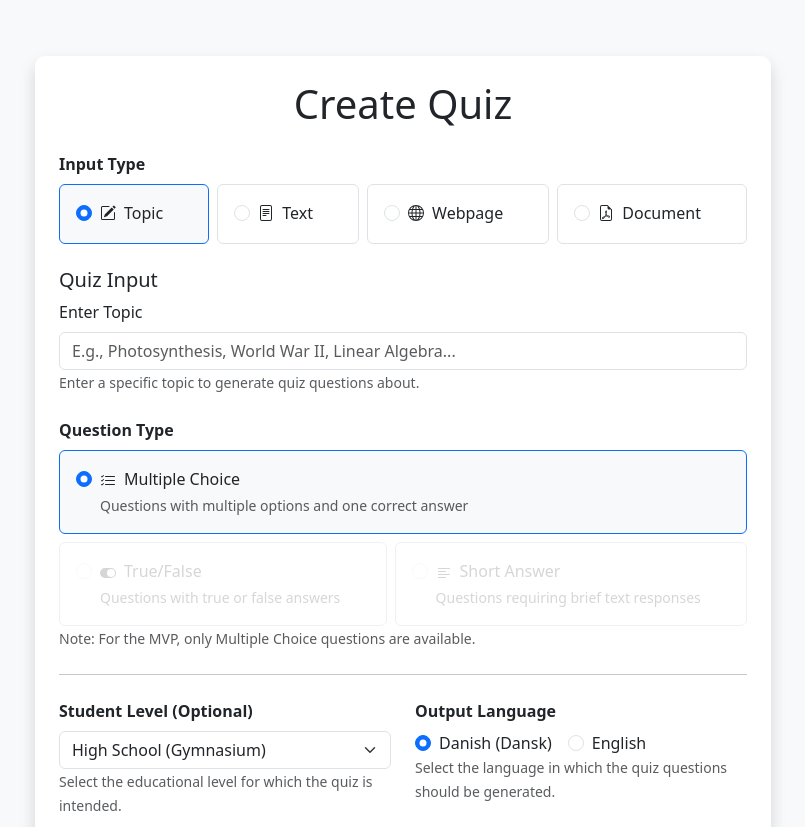
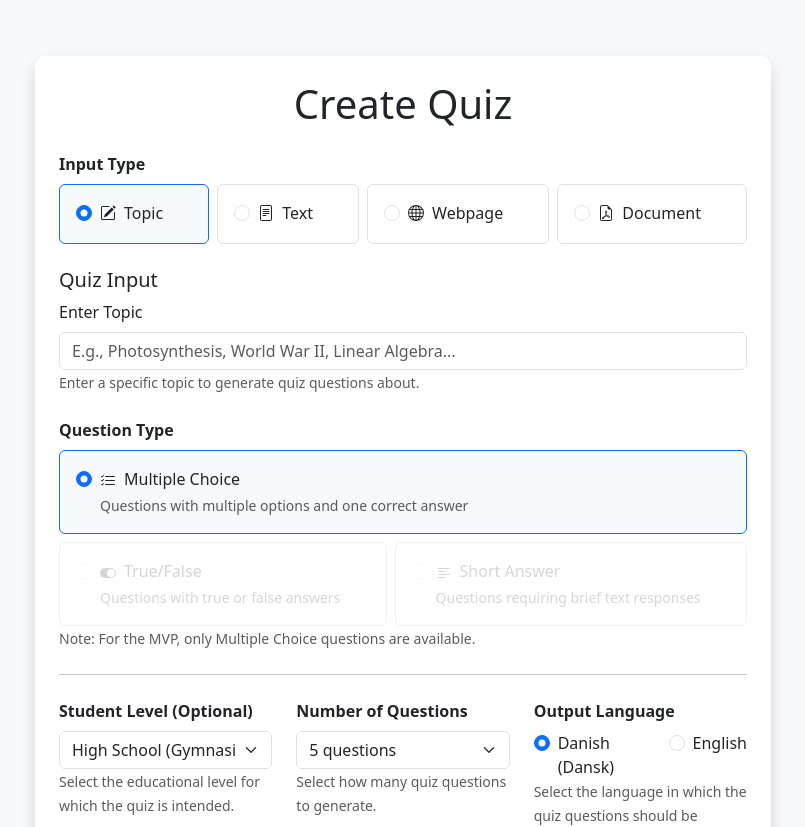
Before and after one commit to s194599/Thesis-App, a React (Create React App) app in the folder Cursor/client/: page / in a window 1280 px wide. Shown: the top 827 px of the page, without its empty margins (237-1042 px from the left). Built offline with nearby package versions, Linux system fonts and the light colour scheme.

Commit message:
numQuestions

```diff
--- /dev/null
+++ b/Cursor/client/src/components/NumQuestionsSelector.js
@@ -0,0 +1,35 @@
+import React from "react";
+import { Form } from "react-bootstrap";
+import { useQuizContext } from "../context/QuizContext";
+
+const NumQuestionsSelector = () => {
+  const { formData, updateFormData } = useQuizContext();
+
+  // Create array of options from 1 to 10
+  const questionOptions = Array.from({ length: 10 }, (_, i) => i + 1);
+
+  return (
+    <div className="mb-4">
+      <Form.Group>
+        <Form.Label className="fw-bold">Number of Questions</Form.Label>
+        <Form.Select
+          value={formData.numQuestions}
+          onChange={(e) =>
+            updateFormData("numQuestions", parseInt(e.target.value, 10))
+          }
+        >
+          {questionOptions.map((num) => (
+            <option key={num} value={num}>
+              {num} {num === 1 ? "question" : "questions"}
+            </option>
+          ))}
+        </Form.Select>
+        <Form.Text className="text-muted">
+          Select how many quiz questions to generate.
+        </Form.Text>
+      </Form.Group>
+    </div>
+  );
+};
+
+export default NumQuestionsSelector;
--- a/Cursor/client/src/components/QuizForm.js
+++ b/Cursor/client/src/components/QuizForm.js
@@ -6,6 +6,7 @@ import QuizInputSection from "./QuizInputSection";
 import QuestionTypeSelector from "./QuestionTypeSelector";
 import StudentLevelSelector from "./StudentLevelSelector";
 import LanguageSelector from "./LanguageSelector";
+import NumQuestionsSelector from "./NumQuestionsSelector";
 import LoadingSpinner from "./LoadingSpinner";
 import QuizOutput from "./QuizOutput";
 import { generateQuiz, uploadFile, fetchUrlContent } from "../services/api";
@@ -95,6 +96,7 @@ const QuizForm = () => {
         studentLevel: formData.studentLevel,
         additionalInstructions: formData.additionalInstructions,
         language: formData.language,
+        numQuestions: formData.numQuestions,
       };
 
       // Send to backend for quiz generation
@@ -136,11 +138,15 @@ const QuizForm = () => {
           <hr className="my-4" />
 
           <div className="row">
-            <div className="col-md-6">
+            <div className="col-md-4">
               {/* Student level selection */}
               <StudentLevelSelector />
             </div>
-            <div className="col-md-6">
+            <div className="col-md-4">
+              {/* Number of questions selection */}
+              <NumQuestionsSelector />
+            </div>
+            <div className="col-md-4">
               {/* Language selection */}
               <LanguageSelector />
             </div>
--- a/Cursor/client/src/context/QuizContext.js
+++ b/Cursor/client/src/context/QuizContext.js
@@ -1,4 +1,4 @@
-import React, { createContext, useState, useContext } from 'react';
+import React, { createContext, useState, useContext } from "react";
 
 const QuizContext = createContext();
 
@@ -11,40 +11,56 @@ const sampleQuiz = {
   questions: [
     {
       id: "q1",
-      question: "What is the green pigment in plants that absorbs sunlight called?",
+      question:
+        "What is the green pigment in plants that absorbs sunlight called?",
       options: ["Chlorophyll", "Carotene", "Xanthophyll", "Melanin"],
       correctAnswer: "Chlorophyll",
-      explanation: "Chlorophyll is the green pigment in plants that captures sunlight for photosynthesis."
+      explanation:
+        "Chlorophyll is the green pigment in plants that captures sunlight for photosynthesis.",
     },
     {
       id: "q2",
-      question: "What is the process by which plants make their own food using sunlight?",
-      options: ["Photosynthesis", "Respiration", "Transpiration", "Germination"],
+      question:
+        "What is the process by which plants make their own food using sunlight?",
+      options: [
+        "Photosynthesis",
+        "Respiration",
+        "Transpiration",
+        "Germination",
+      ],
       correctAnswer: "Photosynthesis",
-      explanation: "Photosynthesis is the process where plants convert light energy into chemical energy to fuel their activities."
+      explanation:
+        "Photosynthesis is the process where plants convert light energy into chemical energy to fuel their activities.",
     },
     {
       id: "q3",
       question: "Which organelle is known as the 'powerhouse' of the cell?",
-      options: ["Mitochondria", "Nucleus", "Chloroplast", "Endoplasmic reticulum"],
+      options: [
+        "Mitochondria",
+        "Nucleus",
+        "Chloroplast",
+        "Endoplasmic reticulum",
+      ],
       correctAnswer: "Mitochondria",
-      explanation: "Mitochondria generate most of the cell's supply of ATP, used as a source of chemical energy."
-    }
-  ]
+      explanation:
+        "Mitochondria generate most of the cell's supply of ATP, used as a source of chemical energy.",
+    },
+  ],
 };
 
 export const QuizProvider = ({ children }) => {
   // Main form state
   const [formData, setFormData] = useState({
-    inputType: 'topic',         // topic, text, webpage, document
-    topic: '',                  // Used when inputType is 'topic'
-    text: '',                   // Used when inputType is 'text'
-    url: '',                    // Used when inputType is 'webpage'
-    file: null,                 // Used when inputType is 'document'
-    questionType: 'multipleChoice', // multipleChoice, trueFalse, shortAnswer
-    studentLevel: 'highSchool', // studentLevel (optional)
-    additionalInstructions: '', // Additional instructions (optional)
-    language: 'danish',         // Output language
+    inputType: "topic", // topic, text, webpage, document
+    topic: "", // Used when inputType is 'topic'
+    text: "", // Used when inputType is 'text'
+    url: "", // Used when inputType is 'webpage'
+    file: null, // Used when inputType is 'document'
+    questionType: "multipleChoice", // multipleChoice, trueFalse, shortAnswer
+    studentLevel: "highSchool", // studentLevel (optional)
+    additionalInstructions: "", // Additional instructions (optional)
+    language: "danish", // Output language
+    numQuestions: 5, // Number of questions to generate (default: 5)
   });
 
   // Loading state
@@ -67,9 +83,9 @@ export const QuizProvider = ({ children }) => {
 
   // Handler to update form data
   const updateFormData = (field, value) => {
-    setFormData(prev => ({
+    setFormData((prev) => ({
       ...prev,
-      [field]: value
+      [field]: value,
     }));
   };
 
@@ -82,36 +98,36 @@ export const QuizProvider = ({ children }) => {
 
   // Update a question in the editing quiz
   const updateQuestion = (questionId, field, value) => {
-    setEditingQuiz(prev => ({
+    setEditingQuiz((prev) => ({
       ...prev,
-      questions: prev.questions.map(q =>
+      questions: prev.questions.map((q) =>
         q.id === questionId ? { ...q, [field]: value } : q
-      )
+      ),
     }));
   };
 
   // Update an option in a question
   const updateOption = (questionId, optionIndex, value) => {
-    setEditingQuiz(prev => ({
+    setEditingQuiz((prev) => ({
       ...prev,
-      questions: prev.questions.map(q => {
+      questions: prev.questions.map((q) => {
         if (q.id === questionId) {
           const newOptions = [...q.options];
           newOptions[optionIndex] = value;
           return { ...q, options: newOptions };
         }
         return q;
-      })
+      }),
     }));
   };
 
   // Update the correct answer for a question
   const updateCorrectAnswer = (questionId, value) => {
-    setEditingQuiz(prev => ({
+    setEditingQuiz((prev) => ({
       ...prev,
-      questions: prev.questions.map(q =>
+      questions: prev.questions.map((q) =>
         q.id === questionId ? { ...q, correctAnswer: value } : q
-      )
+      ),
     }));
   };
 
@@ -122,12 +138,12 @@ export const QuizProvider = ({ children }) => {
       question: "New Question",
       options: ["Option 1", "Option 2", "Option 3", "Option 4"],
       correctAnswer: "Option 1",
-      explanation: "Add explanation here"
+      explanation: "Add explanation here",
     };
 
-    setEditingQuiz(prev => ({
+    setEditingQuiz((prev) => ({
       ...prev,
-      questions: [...prev.questions, newQuestion]
+      questions: [...prev.questions, newQuestion],
     }));
   };
 
@@ -139,7 +155,7 @@ export const QuizProvider = ({ children }) => {
       // await api.generateAdditionalQuestion(formData);
 
       // For now, let's just simulate a delay and add a mock question
-      await new Promise(resolve => setTimeout(resolve, 1500));
+      await new Promise((resolve) => setTimeout(resolve, 1500));
 
       const newQuestion = {
         id: `q${Date.now()}`,
@@ -148,18 +164,19 @@ export const QuizProvider = ({ children }) => {
           "Store genetic information",
           "Produce energy",
           "Break down nutrients",
-          "Transport oxygen"
+          "Transport oxygen",
         ],
         correctAnswer: "Store genetic information",
-        explanation: "DNA (deoxyribonucleic acid) stores genetic information in the form of genes."
+        explanation:
+          "DNA (deoxyribonucleic acid) stores genetic information in the form of genes.",
       };
 
-      setEditingQuiz(prev => ({
+      setEditingQuiz((prev) => ({
         ...prev,
-        questions: [...prev.questions, newQuestion]
+        questions: [...prev.questions, newQuestion],
       }));
     } catch (err) {
-      setError('Failed to generate a new question');
+      setError("Failed to generate a new question");
       console.error(err);
     } finally {
       setGeneratingQuestion(false);
@@ -168,9 +185,9 @@ export const QuizProvider = ({ children }) => {
 
   // Delete a question
   const deleteQuestion = (questionId) => {
-    setEditingQuiz(prev => ({
+    setEditingQuiz((prev) => ({
       ...prev,
-      questions: prev.questions.filter(q => q.id !== questionId)
+      questions: prev.questions.filter((q) => q.id !== questionId),
     }));
   };
 
@@ -190,15 +207,16 @@ export const QuizProvider = ({ children }) => {
   // Reset the form data
   const resetForm = () => {
     setFormData({
-      inputType: 'topic',
-      topic: '',
-      text: '',
-      url: '',
+      inputType: "topic",
+      topic: "",
+      text: "",
+      url: "",
       file: null,
-      questionType: 'multipleChoice',
-      studentLevel: 'highSchool',
-      additionalInstructions: '',
-      language: 'danish',
+      questionType: "multipleChoice",
+      studentLevel: "highSchool",
+      additionalInstructions: "",
+      language: "danish",
+      numQuestions: 5,
     });
     setGeneratedQuiz(null);
     setEditingQuiz(null);
@@ -235,7 +253,7 @@ export const QuizProvider = ({ children }) => {
         error,
         setError,
         resetForm,
-        loadSampleQuiz
+        loadSampleQuiz,
       }}
     >
       {children}
```
Also changed, not shown: 1 other file (tests, documents, lock files or other folders).
